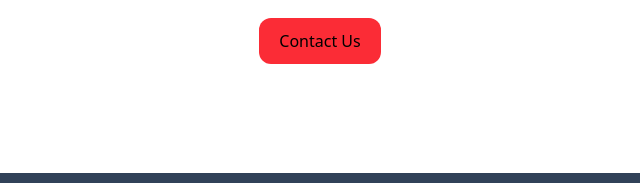
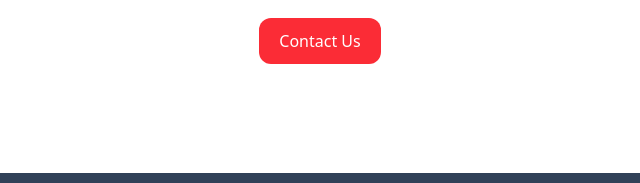
Before and after one commit to kelvinbenjamin142-stack/Tailwind, a website: page index.html in a window 1280 px wide. Shown: the part 3377-3560 px from the top of the page, 320-960 px from the left. Drawn offline with Linux system fonts and the light colour scheme.

Commit message:
update text

```diff
--- a/index.html
+++ b/index.html
@@ -259,7 +259,7 @@
                 </div>
 
                 <div class=" mt-8">
-                    <a class="rounded-xl py-3 px-5 bg-red-500 " href="/contact.html">Contact Us</a>
+                    <a class="rounded-xl py-3 px-5 bg-red-500 text-white" href="/contact.html">Contact Us</a>
                 </div>
             </div>
         </section>
```
Also changed, not shown: output.css.
